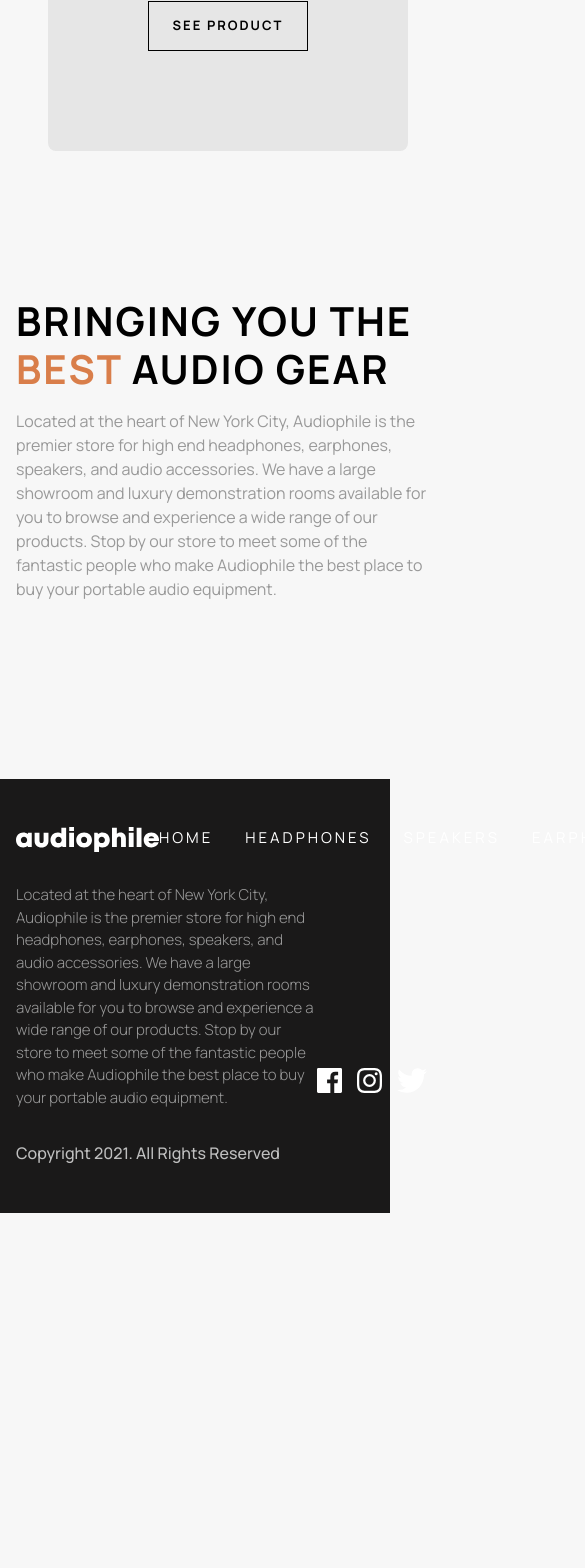
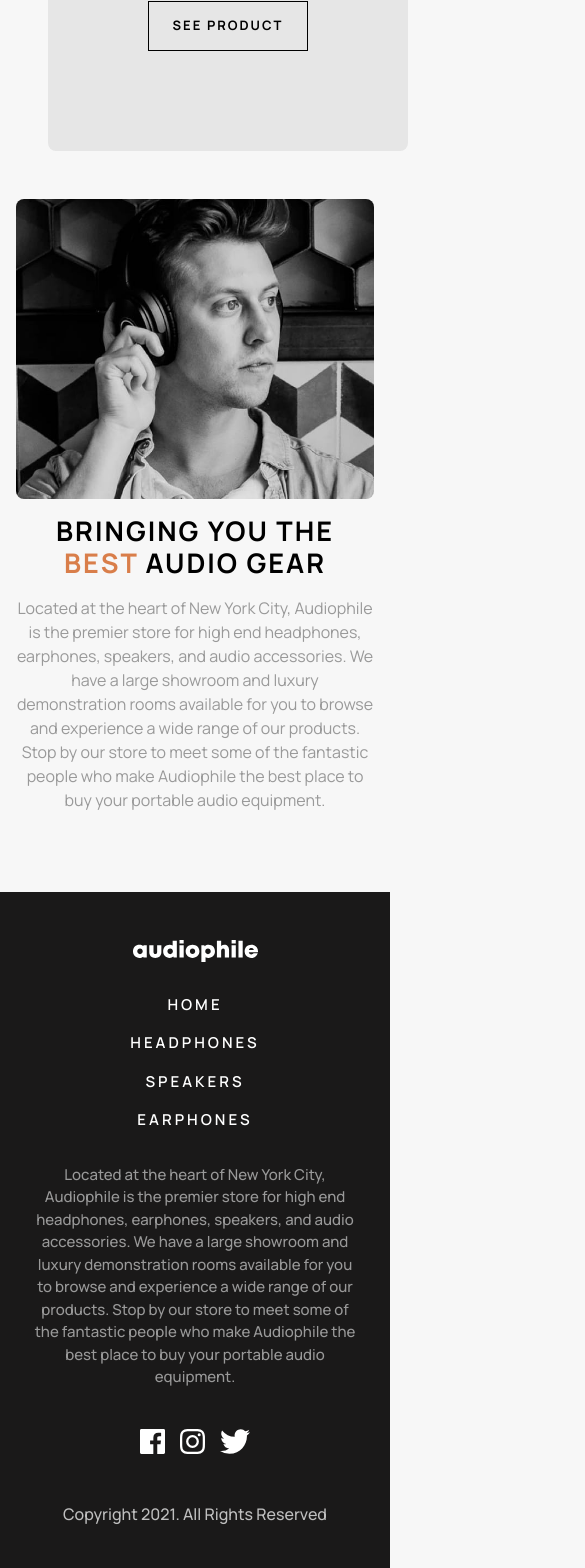
Before and after one commit to GTG4K/Audiophile-ecom-website, a Vue app: page /home in a window 390 px wide. Shown: the part 2325-3893 px from the top of the page, 585 px wide, since content can reach past the window. Before the commit the page ends 3538 px from the top, so only its background shows below. Built offline with nearby package versions, Linux system fonts and the light colour scheme.

Commit message:
Responsive footer + description

```diff
--- a/src/App.vue
+++ b/src/App.vue
@@ -34,6 +34,7 @@ import { ref, reactive, computed, watch } from 'vue';
   --card-color: hsl(0, 0%, 100%);
   --color-none: hsl(0, 0%, 0%, 0);
 
+  --category-view-padding: 4rem 0 0 0;
   --header-height: 90px;
   --content-padding: 0 14rem;
 }
@@ -47,6 +48,7 @@ body {
 @media only screen and (max-width: 1550px) {
   :root {
     --content-padding: 0 6rem;
+    --category-view-padding: 3rem 0 0 0;
   }
 }
 @media only screen and (max-width: 1200px) {
@@ -57,6 +59,7 @@ body {
 @media only screen and (max-width: 900px) {
   :root {
     --content-padding: 0 1rem;
+    --category-view-padding: 2rem 0 0 0;
   }
 }
 </style>
--- a/src/components/category/EarphonesView.vue
+++ b/src/components/category/EarphonesView.vue
@@ -18,9 +18,9 @@ const earphones = store.getters.getEarphones;
 
 <style scoped>
 .products {
-  padding: 4rem 0 7rem 0;
+  padding: var(--category-view-padding);
   display: flex;
   flex-direction: column;
-  gap: 8rem;
+  gap: 4rem;
 }
 </style>
--- a/src/components/category/HeadphonesView.vue
+++ b/src/components/category/HeadphonesView.vue
@@ -18,9 +18,9 @@ const headphones = store.getters.getHeadphones;
 
 <style scoped>
 .products {
-  padding: 4rem 0 7rem 0;
+  padding: var(--category-view-padding);
   display: flex;
   flex-direction: column;
-  gap: 8rem;
+  gap: 4rem;
 }
 </style>
--- a/src/components/category/ProductCard.vue
+++ b/src/components/category/ProductCard.vue
@@ -44,6 +44,7 @@ const cardDirection = computed(() => {
 img {
   display: block;
   border-radius: 8px;
+  background: var(--color-white-200);
 }
 h2 {
   font-size: 40px;
@@ -63,4 +64,46 @@ p {
   font-weight: 400;
   color: var(--color-main-100);
 }
+
+@media only screen and (max-width: 750px) {
+  .product-card {
+    flex-direction: column;
+    align-items: center;
+  }
+  .product-card.invert {
+    flex-direction: column;
+  }
+  .product-card > * {
+    width: 100%;
+    object-fit: contain;
+  }
+  .product {
+    align-items: center;
+    text-align: center;
+    width: 80%;
+  }
+  img {
+    height: 350px;
+  }
+}
+
+@media only screen and (max-width: 650px) {
+  img {
+    height: 250px;
+  }
+  .product {
+    gap: 1rem;
+  }
+  .product-card {
+    gap: 0.5rem;
+  }
+  h2 {
+    font-size: 30px;
+  }
+  p {
+    color: var(--color-white-500);
+    line-height: 1.4;
+    font-size: 15px;
+  }
+}
 </style>
--- a/src/components/category/SpeakersView.vue
+++ b/src/components/category/SpeakersView.vue
@@ -18,9 +18,9 @@ const speakers = store.getters.getSpeakers;
 
 <style scoped>
 .products {
-  padding: 4rem 0 7rem 0;
+  padding: var(--category-view-padding);
   display: flex;
   flex-direction: column;
-  gap: 8rem;
+  gap: 4rem;
 }
 </style>
--- a/src/components/ui/TheDescription.vue
+++ b/src/components/ui/TheDescription.vue
@@ -10,11 +10,35 @@
         people who make Audiophile the best place to buy your portable audio equipment.
       </p>
     </div>
-    <img src="../../assets/shared/desktop/image-best-gear.jpg" alt="" />
+    <img :src="descriptionImage" alt="" />
   </div>
 </template>
 
-<script setup></script>
+<script setup>
+import { ref, onMounted, watch, computed } from 'vue';
+
+const width = ref(window.innerWidth);
+
+const updateWidth = function () {
+  window.addEventListener('resize', () => {
+    width.value = window.innerWidth;
+  });
+};
+
+onMounted(() => {
+  updateWidth();
+});
+
+const descriptionImage = computed(() => {
+  if (width.value > 850) {
+    return '/assets/shared/desktop/image-best-gear.jpg';
+  } else if (width.value > 450) {
+    return '/assets/shared/tablet/image-best-gear.jpg';
+  } else {
+    return '/assets/shared/mobile/image-best-gear.jpg';
+  }
+});
+</script>
 
 <style scoped>
 .description {
@@ -51,4 +75,42 @@ img {
   display: block;
   border-radius: 8px;
 }
+
+@media only screen and (max-width: 850px) {
+  .description {
+    display: flex;
+    flex-direction: column-reverse;
+    align-items: center;
+    gap: 1rem;
+  }
+  img {
+    object-fit: cover;
+    width: 100%;
+    height: 300px;
+  }
+  .description-text {
+    width: 80%;
+    text-align: center;
+  }
+}
+@media only screen and (max-width: 535px) {
+  h2 {
+    font-size: 35px;
+    text-transform: uppercase;
+    line-height: 1.2;
+    letter-spacing: 2px;
+  }
+}
+@media only screen and (max-width: 450px) {
+  h2 {
+    font-size: 27px;
+    text-transform: uppercase;
+    line-height: 1.2;
+    letter-spacing: 2px;
+  }
+  .description-text {
+    width: 100%;
+    text-align: center;
+  }
+}
 </style>
--- a/src/components/ui/footer/TheFooter.vue
+++ b/src/components/ui/footer/TheFooter.vue
@@ -39,6 +39,7 @@ function goHome() {
 
 <style scoped>
 footer {
+  position: relative;
   background: var(--color-black-200);
   padding: var(--content-padding);
   margin-top: 5rem;
@@ -57,6 +58,7 @@ a {
   color: var(--color-white-100);
   text-decoration: none;
   font-size: 15px;
+  font-weight: 600;
   letter-spacing: 3px;
   transition: 0.2s ease;
 }
@@ -90,4 +92,42 @@ h2 {
   font-weight: 500;
   color: var(--color-white-400);
 }
+
+@media only screen and (max-width: 850px) {
+  .footer-nav {
+    flex-direction: column;
+    gap: 2rem;
+  }
+  .logo {
+    width: 125px;
+  }
+  nav {
+    gap: 1rem;
+  }
+  .footer-extras {
+    flex-direction: column;
+    align-items: flex-start;
+    gap: 1.5rem;
+  }
+  .footer-extras p {
+    width: 90%;
+    font-weight: 500;
+  }
+}
+@media only screen and (max-width: 490px) {
+  .footer-nav {
+    align-items: center;
+  }
+  .footer-extras {
+    align-items: center;
+    text-align: center;
+  }
+  nav {
+    flex-direction: column;
+    align-items: center;
+  }
+  h2 {
+    text-align: center;
+  }
+}
 </style>
```
